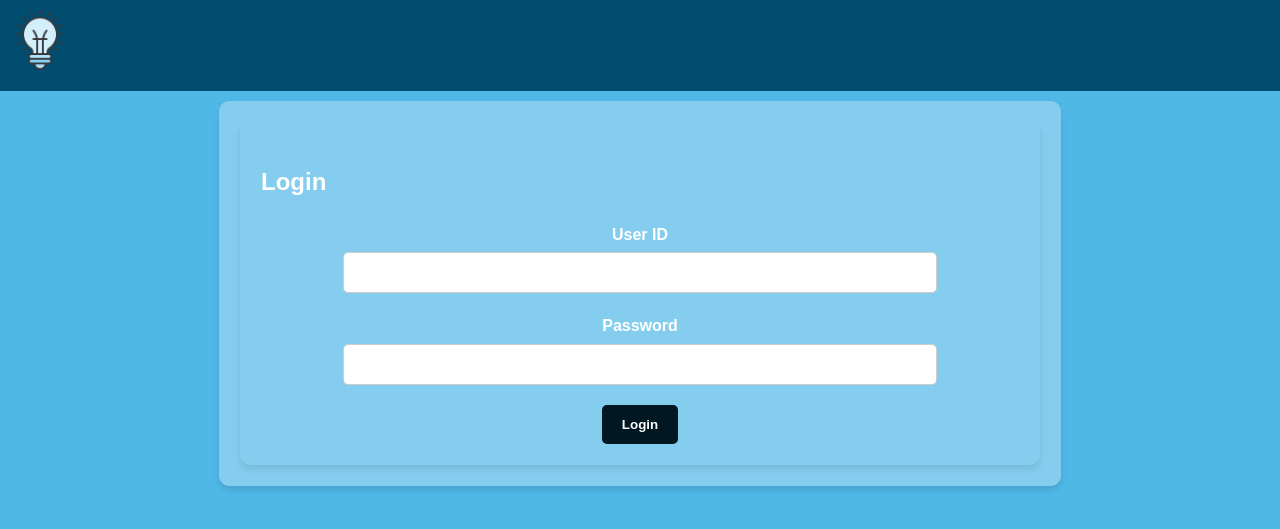
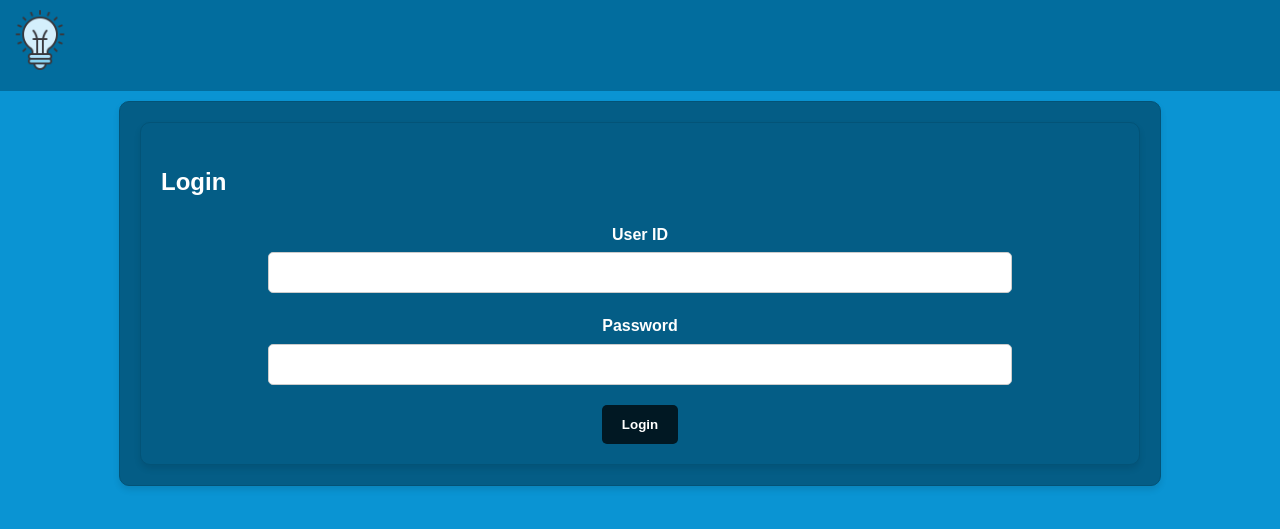
Before and after one commit to ravilon/Alumnus, a Flask app: page / in a window 1280 px wide. Shown: the top 529 px of the page. Run offline with Flask 3, Linux system fonts and the light colour scheme.

Commit message:
updating stylesheet and suporting room table

```diff
--- a/AlumnusApp/static/css/main.css
+++ b/AlumnusApp/static/css/main.css
@@ -5,7 +5,7 @@ body {
     line-height: 1.6;
     margin: 0;
     padding: 0;
-    background-color: #50b8e7; /* Adjust the alpha value (0.5 for 50% opacity) */
+    background-color: #0a94d3; /* Adjust the alpha value (0.5 for 50% opacity) */
     background-blend-mode: overlay;
     overflow:auto;
 }
@@ -19,15 +19,15 @@ body {
 
 /* Style the container */
 .container {
-    color:#fff;
+    color:#ffffff;
     word-wrap: break-word;
-    max-width: 800px;
+    max-width: 1000px;
     margin: 0 auto;
     padding-top: 200px;
     padding: 20px;
-    border: 1px solid #84cdee;
+    border: 1px solid #035377;
     border-radius: 10px;
-    background-color: #84cdee;
+    background-color: #045d86;
     box-shadow: 0px 4px 6px rgba(0, 0, 0, 0.1);
 }
 
@@ -95,7 +95,7 @@ button[type="submit"]:hover {
 
 /* Style the navbar */
 .navbar {
-    background-color: #014d6f; /* Lemon Yellow */
+    background-color: #026d9e; /* Lemon Yellow */
     color: #dcf0fa; /* Lemon Green */
     padding: 10px 0;
     margin: auto;
```
Also changed, not shown: AlumnusApp/templates/teacher.html (+23 -8 lines).
